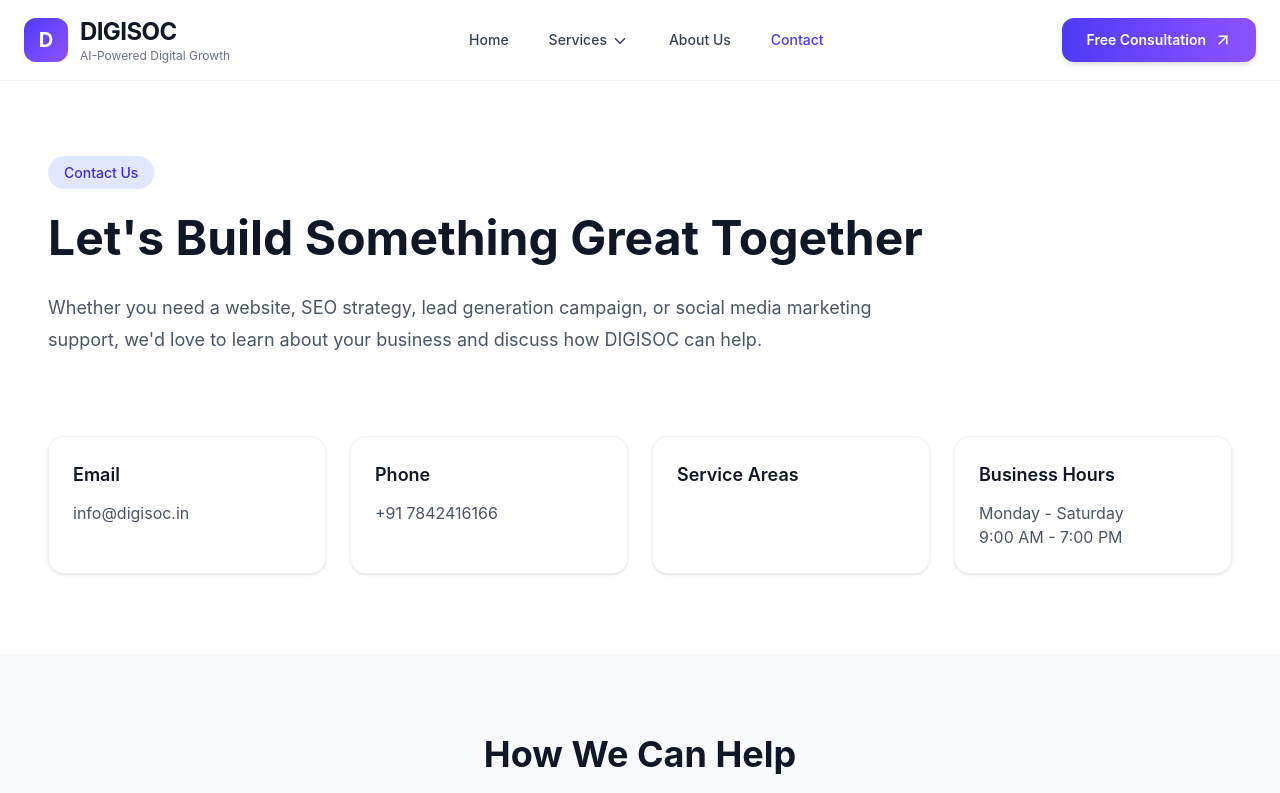
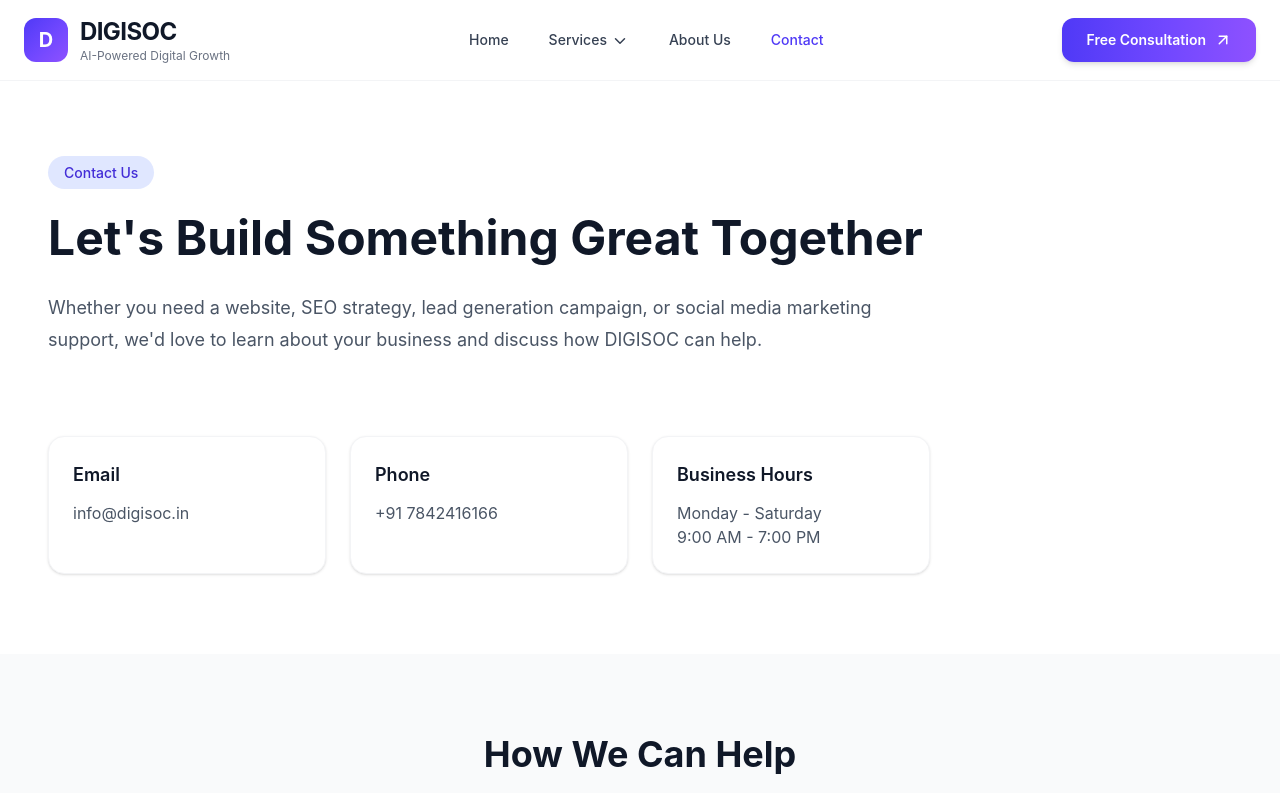
Before and after one commit to YousufAnalytics/digi-soc, a React (Vite) app: page /contact-us in a window 1280 px wide. Shown: the top 793 px of the page. Built offline with nearby package versions, Linux system fonts and the light colour scheme.

Commit message:
remove service area section

```diff
--- a/src/pages/Contact.tsx
+++ b/src/pages/Contact.tsx
@@ -32,12 +32,6 @@
             <div className="rounded-2xl border border-gray-100 bg-white p-6 shadow-sm">
               <h3 className="text-lg font-semibold text-gray-900">Phone</h3>
               <p className="mt-3 text-gray-600">+91 7842416166</p>
-            </div>
-
-            <div className="rounded-2xl border border-gray-100 bg-white p-6 shadow-sm">
-              <h3 className="text-lg font-semibold text-gray-900">
-                Service Areas
-              </h3>
             </div>
 
             <div className="rounded-2xl border border-gray-100 bg-white p-6 shadow-sm">
```
